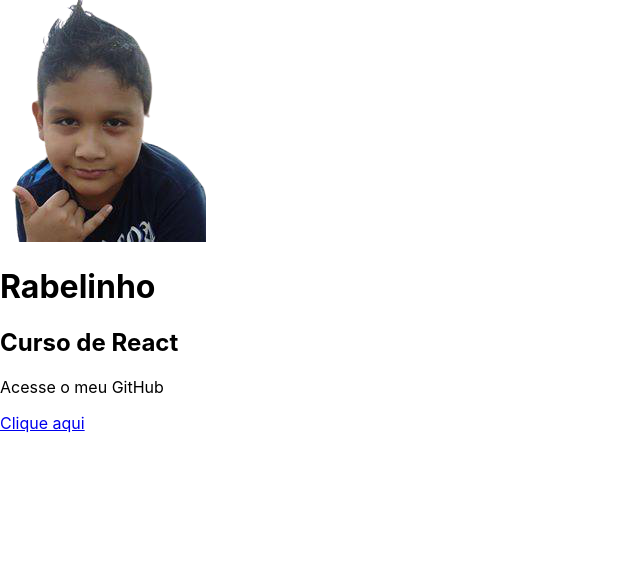
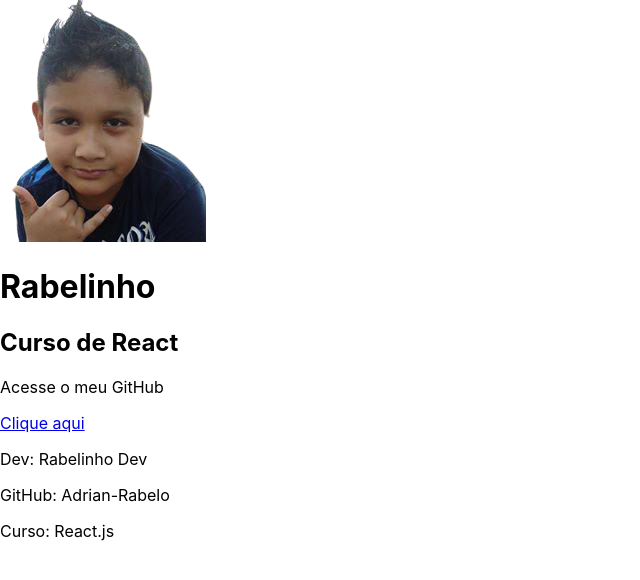
Before and after one commit to Adrian-Rabelo/palindromizador, a React (Create React App) app: page / in a window 1280 px wide. Shown: the top 580 px of the page, without its empty margins (0-640 px from the left). Built offline with nearby package versions, Linux system fonts and the light colour scheme.

Commit message:
enviando componentes comPROPS

```diff
--- a/src/App.js
+++ b/src/App.js
@@ -1,6 +1,8 @@
 import React from "react";
 import Header from "./components/Header.js";
 import Corpo from "./components/Corpo.js";
+import Dados from "./components/Dados.js";
+
 export default function App() {
     return (
         <>
--- a/src/components/Corpo.js
+++ b/src/components/Corpo.js
@@ -1,6 +1,10 @@
 import React from "react";
+import Dados from "./Dados";
 
 export default function Corpo() {
+    const dv = "Rabelinho Dev";
+    const gh = "Adrian-Rabelo";
+    const crs = "React.js";
     return (
         <section>
             <h2>Curso de React</h2>
@@ -11,6 +15,7 @@ export default function Corpo() {
                 rel="noreferrer">
                 Clique aqui
             </a>
+            <Dados dev={dv} github={gh} curso={crs} />
         </section>
     );
 }
--- /dev/null
+++ b/src/components/Dados.js
@@ -0,0 +1,11 @@
+import React from "react";
+
+export default function Dados(props) {
+    return (
+        <section>
+            <p>Dev: {props.dev}</p>
+            <p>GitHub: {props.github}</p>
+            <p>Curso: {props.curso} </p>
+        </section>
+    );
+}
```
